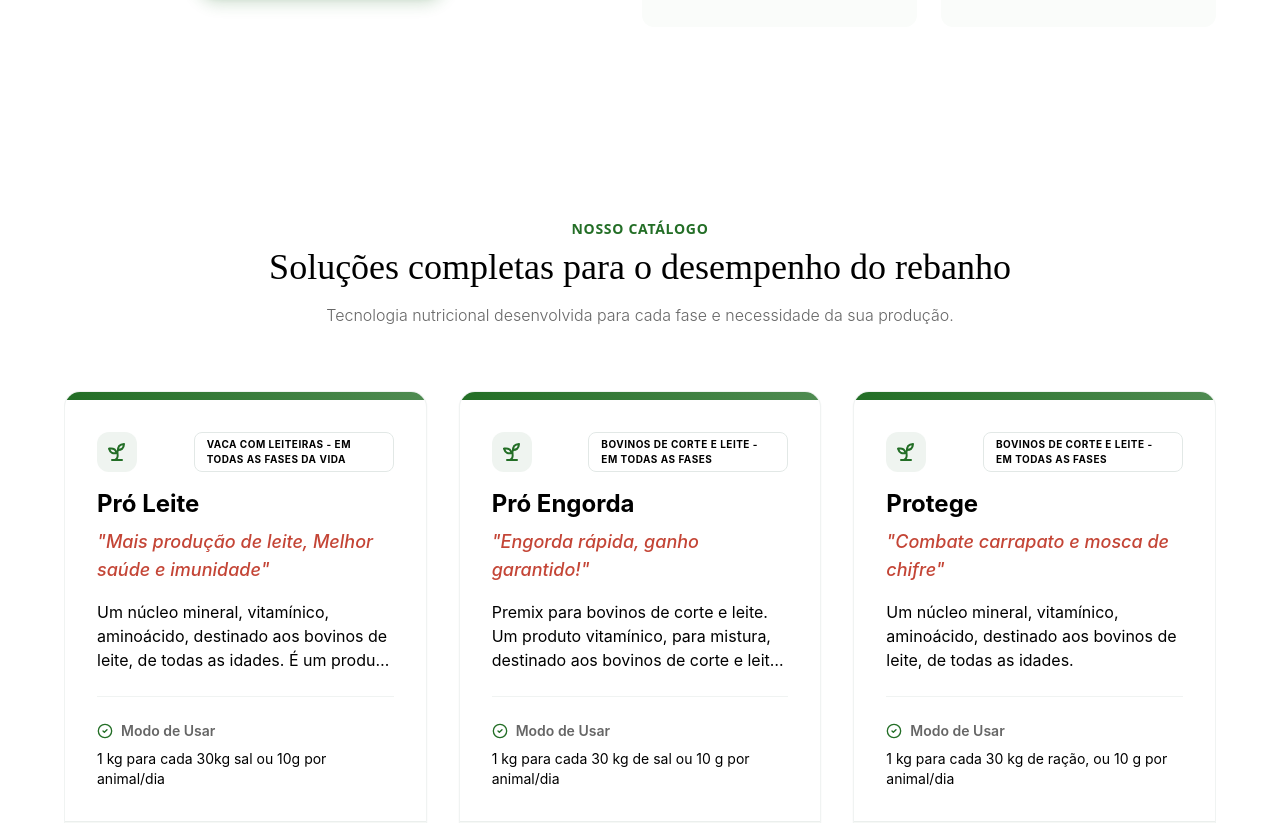
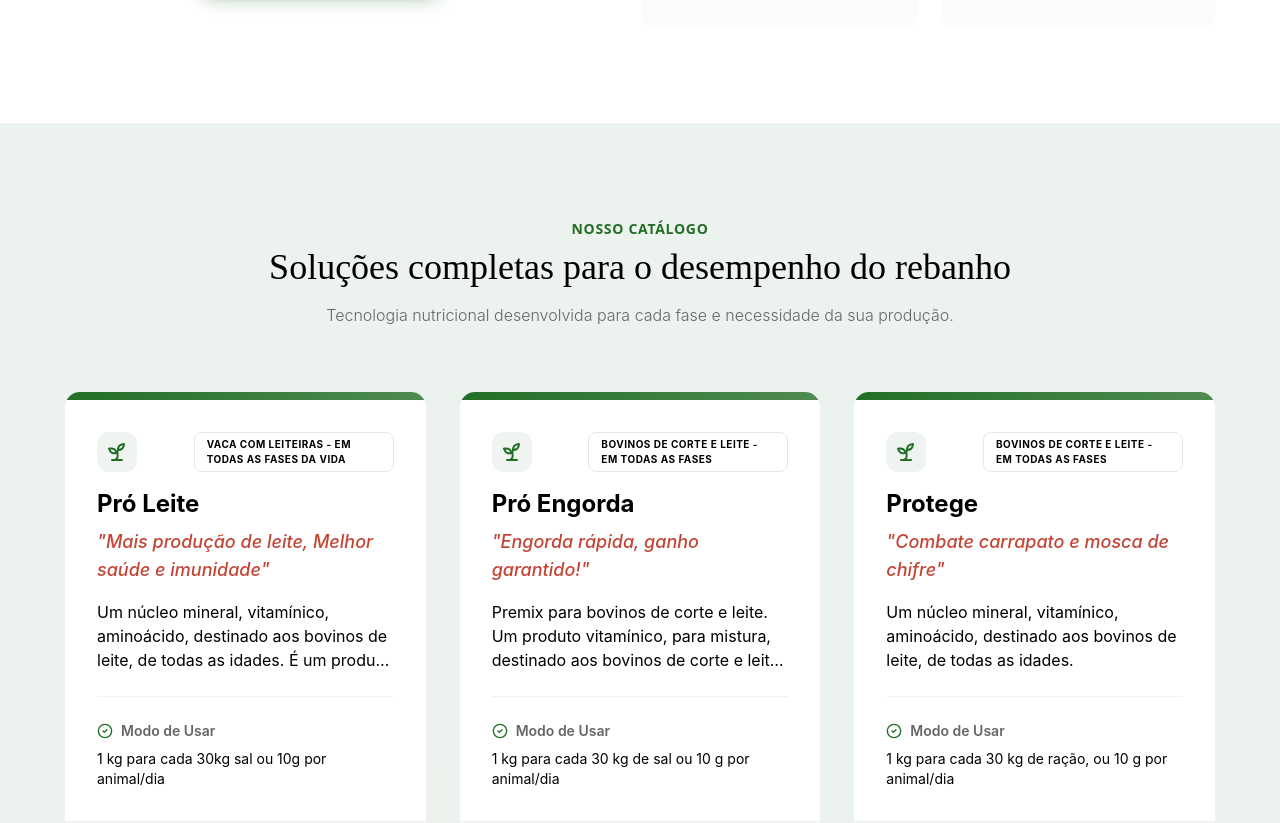
Before and after one commit to Paper-Street-Softwares/SOP-Massari, a React (Vite) app: page /#home in a window 1280 px wide. Shown: the part 1726-2549 px from the top of the page. Built offline with nearby package versions, Linux system fonts and the light colour scheme.

Commit message:
fix: Cor de fundo

```diff
--- a/src/components/sections/GuidanceSection.jsx
+++ b/src/components/sections/GuidanceSection.jsx
@@ -12,7 +12,7 @@ function GuidanceSection({ colorMode }) {
 
   switch (colorMode) {
     case 'light':
-      backgroundMode = 'bg-white'
+      backgroundMode = 'bg-secondary/60'
       text = 'text-corTitulosPreto'
       textOpacity = 'text-corOutrosTextosPreto'
       textDestaque = 'text-primaryDark'
```
